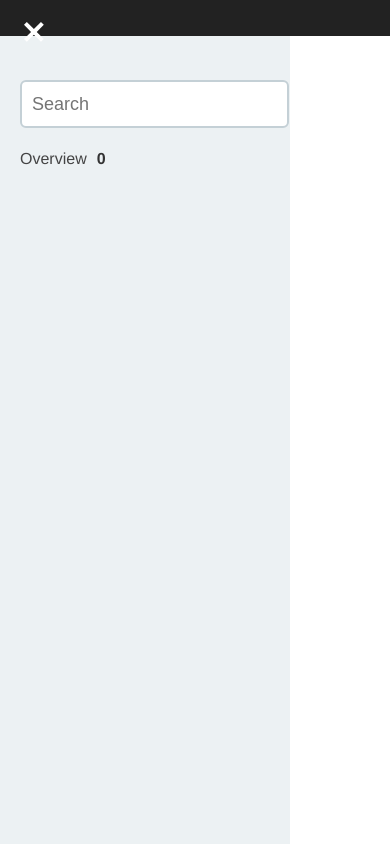
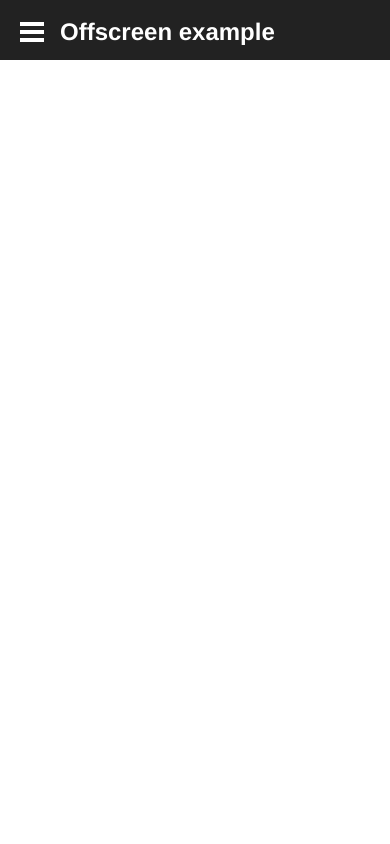
Before and after one commit to previousnext/kss-node-offscreen-template, a website with bundled scripts: page index.hbs in a window 390 px wide. Built offline with nearby package versions, Linux system fonts and the light colour scheme.

Commit message:
Improve responsive display and toggle

```diff
--- a/index.hbs
+++ b/index.hbs
@@ -14,7 +14,7 @@
 <body id="kss-node" class="kss-offscreen is-moved">
 
 <header class="kss-header">
-  <h1 class="kss-doc-title">{{options.title}}</h1>
+  <h1 class="kss-doc-title">Offscreen example</h1>
   <a class="kss-offscreen__toggle is-active" aria-expanded="true" aria-controls="offscreen-item" role="button">Open or close the menu</a>
 </header>
 <div class="kss-offscreen__inner">
--- a/kss-assets/kss.scss
+++ b/kss-assets/kss.scss
@@ -178,8 +178,10 @@ $kss-vertical-rhythm      : $kss-font-size * 1.5;
   .kss-doc-title {
     padding-left: 40px;
     color: #fff;
-    font-size: 25px;
+    font-size: 1.5em;
+    line-height: 24px;
     font-weight: bold;
+    margin: 0;
   }
 
   .kss-main {
@@ -206,7 +208,7 @@ $kss-vertical-rhythm      : $kss-font-size * 1.5;
   width: 100%;
 
   .kss-offscreen__inner {
-    transition: all .3s ease;
+    transition: margin .3s ease;
     position: relative;
     width: 100%;
     overflow: hidden;
@@ -216,6 +218,7 @@ $kss-vertical-rhythm      : $kss-font-size * 1.5;
     backface-visibility: hidden;
     -webkit-overflow-scrolling: touch;
     -ms-overflow-style: -ms-autohiding-scrollbar;
+    transition: left .3s ease;
     top: 0;
     bottom: 0;
     left: -100%;
@@ -256,7 +259,10 @@ $kss-vertical-rhythm      : $kss-font-size * 1.5;
   .kss-offscreen__inner {
     margin-left: 290px;
     overflow: visible;
-    width: auto;
+
+    @media screen and (min-width: 769px) {
+      width: auto;
+    }
   }
 
   .kss-offscreen__item {
@@ -270,16 +276,6 @@ $kss-vertical-rhythm      : $kss-font-size * 1.5;
 
 #kss-node {
 
-  .kss-doc-title {
-    margin: 0;
-    font-weight: 500;
-
-    @media screen and (min-width: 769px) {
-      font-size: 1.5em;
-      line-height: 24px;
-    }
-  }
-
   .kss-nav {
     font-family: Helvetica, 'Helvetica Neue', Arial, sans-serif;
   }
@@ -292,13 +288,9 @@ $kss-vertical-rhythm      : $kss-font-size * 1.5;
   }
 
   .kss-nav__menu-item {
-    display: inline-block;
+    display: list-item;
     padding: 2px 0;
     margin: 0 0 .3125rem;
-
-    @media screen and (min-width: 769px) {
-      display: list-item;
-    }
 
     a {
       color: $kss-colors-foreground;
@@ -321,15 +313,10 @@ $kss-vertical-rhythm      : $kss-font-size * 1.5;
   }
 
   .kss-nav__menu-child {
-    display: none;
-
-    @media screen and (min-width: 769px) {
-      display: block;
-      list-style-type: none;
-      margin: 5px 0 0 15px;
-      padding: 0;
-      font-size: .875em;
-    }
+    list-style-type: none;
+    margin: 5px 0 0 15px;
+    padding: 0;
+    font-size: .875em;
   }
 
   .kss-nav__menu-subchild {
@@ -368,7 +355,9 @@ $kss-vertical-rhythm      : $kss-font-size * 1.5;
     text-indent: .3125rem;
     font-size: 1.125rem;
 
+    &:hover,
     &:focus {
+      background: $kss-colors-background;
       border-color: $kss-colors-border;
     }
   }
@@ -540,6 +529,8 @@ $kss-vertical-rhythm      : $kss-font-size * 1.5;
   }
 
   .kss-description {
+    max-width: 50rem;
+
     pre,
     kbd,
     samp,
--- a/kss-assets/offscreen.js
+++ b/kss-assets/offscreen.js
@@ -1,13 +1,13 @@
 (function () {
 
   // Define variables.
-  var $toggleLink = $('.kss-offscreen__toggle');
-  var $offscreen = $('.kss-offscreen');
+  var $toggleLink   = $('.kss-offscreen__toggle');
+  var $offscreen    = $('.kss-offscreen');
+  var desktopWidth  = 769;
 
-  // Open the menu on page load.
-  var toggleOpen = true;
-  $offscreen.addClass('is-moved');
-  $toggleLink.addClass('is-active').attr('aria-expanded', 'true');
+  // Toggle open by default.
+  // Classes set in index.hbs
+  var toggleOpen    = true;
 
   // Do the toggle.
   var toggleMenu = function () {
@@ -22,14 +22,22 @@
     toggleOpen = !toggleOpen;
   };
 
+  // Open the menu when clicking the toggle link.
   $toggleLink.click(function () {
     toggleMenu();
     return false;
   });
 
+  // Close the menu on page load if desktop width.
+  if (window.innerWidth <= desktopWidth) {
+    toggleOpen = true;
+    toggleMenu();
+  }
+
   // Close the menu on on the templates section.
   var sectionTitle = $offscreen.find('h1.kss-title').text();
-  if (sectionTitle.indexOf('Templates') >= 0) {
+  if (sectionTitle.indexOf('Templates') >= 0 && window.innerWidth >= desktopWidth) {
+    toggleOpen = true;
     toggleMenu();
   }
 
```
Also changed, not shown: kss-assets/kss.css.
